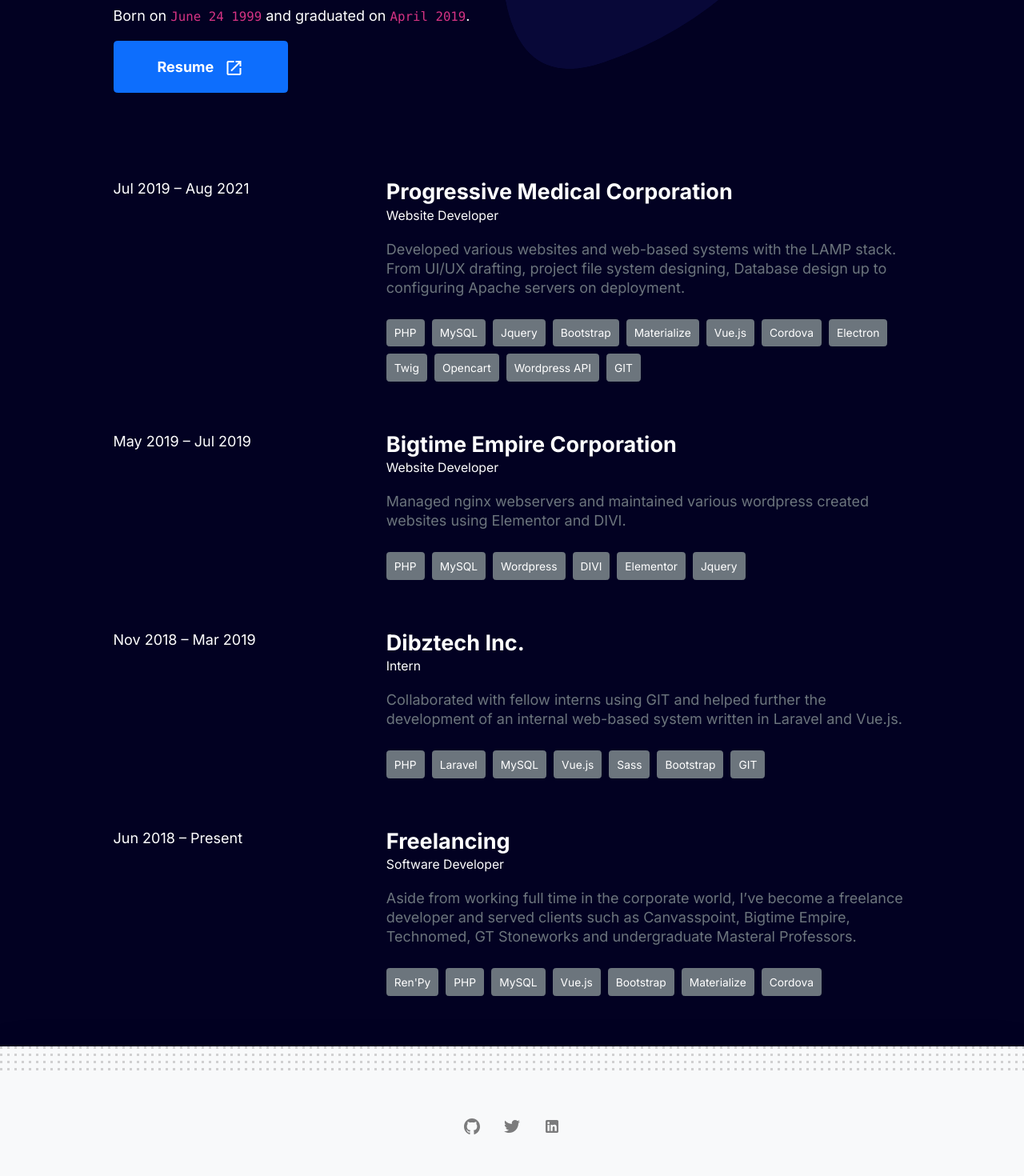
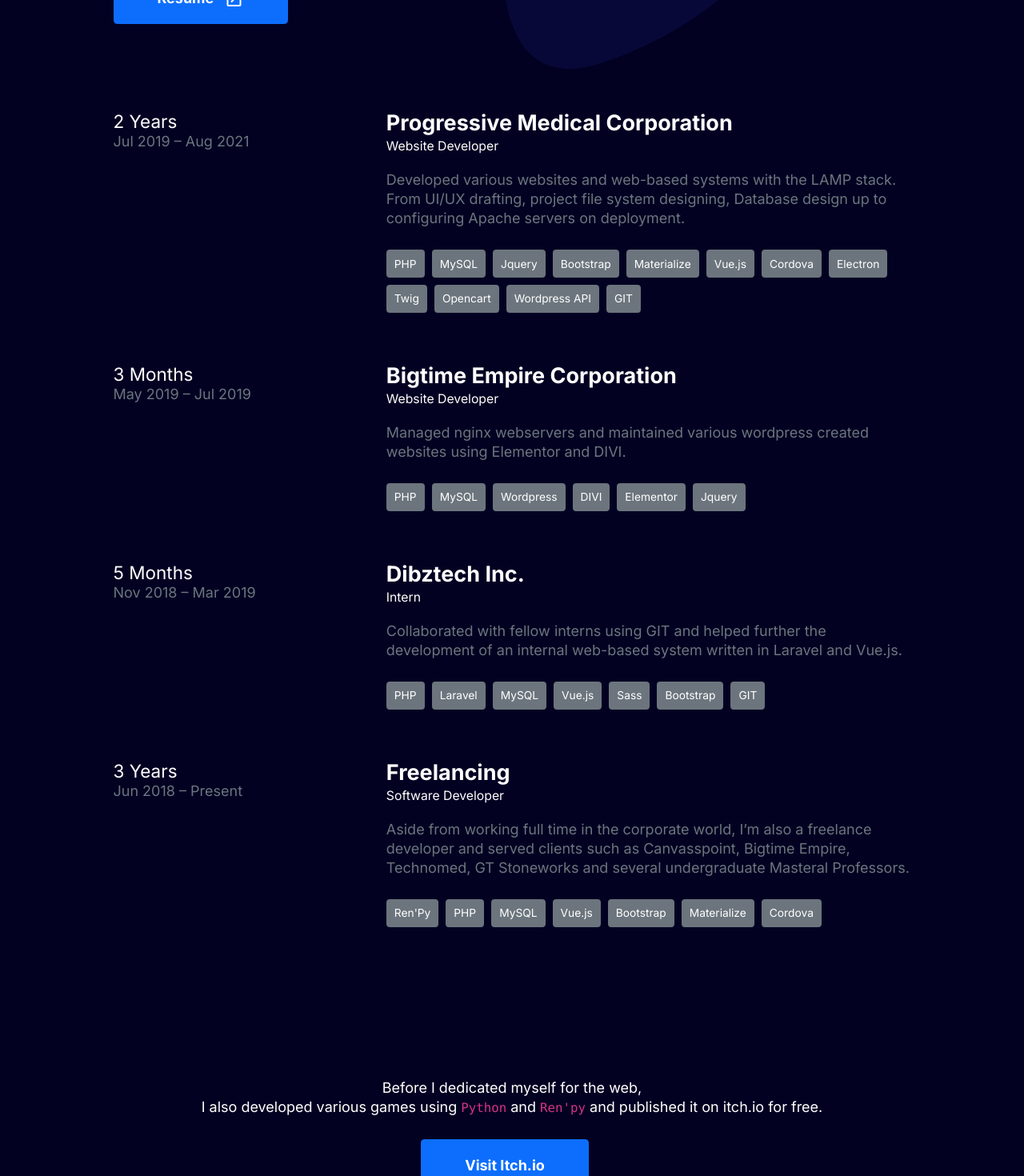
Before and after one commit to jpneey/jpburato.now.sh.dev, a Vue app: page /about in a window 1280 px wide. Shown: the part 440-1910 px from the top of the page at 80% size. Built offline with nearby package versions, Linux system fonts and the light colour scheme.

Commit message:
Misc: updated projects, added itch

```diff
--- a/src/App.vue
+++ b/src/App.vue
@@ -18,10 +18,18 @@
 
   <router-view />
 
-  <div class="bg-light mt-5 shadow-lg">
+  <div id="itch" class="d-block position-relative w-100  mt-5">
+    <div class="container d-block text-center position-relative py-5">
+      <div class="d-block py-5 mt-3">
+        <p class="text-white mb-4">Before I dedicated myself for the web,<br>I also developed various games using <code>Python</code> and <code>Ren'py</code> and published it on itch.io for free.</p>
+        <a href="https://jpe.itch.io/" target="_blank" class="btn btn-primary fw-bold py-3 px-5 me-3">Visit Itch.io</a>
+      </div>
+    </div>
+  </div>
+
+  <div class="bg-light shadow-lg">
     <div class="point p-3"></div>
     <div class="container">
-
 
       <div class="row row-cols-1">
         <div class="col">
--- a/src/api/experiences.json
+++ b/src/api/experiences.json
@@ -4,27 +4,31 @@
       "position": "Website Developer",
       "company": "Progressive Medical Corporation",
       "role": "Developed various websites and web-based systems with the LAMP stack. From UI/UX drafting, project file system designing, Database design up to configuring Apache servers on deployment.",
-      "tool": ["PHP", "MySQL", "Jquery", "Bootstrap", "Materialize", "Vue.js", "Cordova", "Electron", "Twig", "Opencart", "Wordpress API", "GIT"]
+      "tool": ["PHP", "MySQL", "Jquery", "Bootstrap", "Materialize", "Vue.js", "Cordova", "Electron", "Twig", "Opencart", "Wordpress API", "GIT"],
+      "total": "2 Years"
     },
     {
       "duration": "May 2019 – Jul 2019",
       "position": "Website Developer",
       "company": "Bigtime Empire Corporation",
       "role": "Managed nginx webservers and maintained various wordpress created websites using Elementor and DIVI.",
-      "tool": ["PHP", "MySQL", "Wordpress", "DIVI", "Elementor", "Jquery"]
+      "tool": ["PHP", "MySQL", "Wordpress", "DIVI", "Elementor", "Jquery"],
+      "total": "3 Months"
     },
     {
       "duration": "Nov 2018 – Mar 2019",
       "position": "Intern",
       "company": "Dibztech Inc.",
       "role": "Collaborated with fellow interns using GIT and helped further the development of an internal web-based system written in Laravel and Vue.js.",
-      "tool": ["PHP", "Laravel", "MySQL", "Vue.js", "Sass", "Bootstrap", "GIT"]
+      "tool": ["PHP", "Laravel", "MySQL", "Vue.js", "Sass", "Bootstrap", "GIT"],
+      "total": "5 Months"
     },
     {
       "duration": "Jun 2018 – Present",
       "position": "Software Developer",
       "company": "Freelancing",
-      "role": "Aside from working full time in the corporate world, I’ve become a freelance developer and served clients such as Canvasspoint, Bigtime Empire, Technomed, GT Stoneworks and undergraduate Masteral Professors.",
-      "tool": ["Ren'Py", "PHP", "MySQL", "Vue.js", "Bootstrap", "Materialize", "Cordova"]
+      "role": "Aside from working full time in the corporate world, I’m also a freelance developer and served clients such as Canvasspoint, Bigtime Empire, Technomed, GT Stoneworks and several undergraduate Masteral Professors.",
+      "tool": ["Ren'Py", "PHP", "MySQL", "Vue.js", "Bootstrap", "Materialize", "Cordova"],
+      "total": "3 Years"
     }
 ]
--- a/src/api/projects.json
+++ b/src/api/projects.json
@@ -1,13 +1,4 @@
 [
-    {
-        "title": "GT Stoneworks",
-        "details": "A mobile app created with React, Cordova and PHP.",
-        "lang": ["App", "React", "Cordova", "PHP"],
-        "link": "https://play.google.com/store/apps/details?id=org.stoneworksbeta.app",
-        "img": "./asset/gt.jpg",
-        "text": "Download",
-        "theme": "#efddaf"
-    },
     {
         "title": "Hans - WIP",
         "details": "Clean and minimalist photography portfolio template.",
@@ -25,6 +16,24 @@
         "img": "./asset/mchanjo.jpg",
         "text": "Visit Site" ,
         "theme": "#ce2424"
+    },
+    {
+        "title": "Progressive Medical Corporation",
+        "details": "A responsive website that features it's own custom CMS where admins can edit it's content.",
+        "lang": ["Website", "Materialize", "PHP"],
+        "link": "https://pmc.ph/",
+        "img": "./asset/pmc.jpg",
+        "text": "Visit Site",
+        "theme": "#10155e"
+    },
+    {
+        "title": "GT Stoneworks",
+        "details": "A mobile app created with React, Cordova and PHP.",
+        "lang": ["App", "React", "Cordova", "PHP"],
+        "link": "https://play.google.com/store/apps/details?id=org.stoneworksbeta.app",
+        "img": "./asset/gt.jpg",
+        "text": "Download",
+        "theme": "#efddaf"
     },
     {
         "title": "PMC Meet",
--- a/src/components/Itemcard.vue
+++ b/src/components/Itemcard.vue
@@ -1,8 +1,8 @@
 <template>
     <div class="col">
+        <a :href="link" target="_blank">
             <div class="d-block position-relative mb-4 fade-in">
-            <div class="item-image d-block position-relative w-100 bg-light overflow-hidden">
-
+                <div class="item-image to-enter d-block position-relative w-100 bg-light overflow-hidden">
                     <p class="detail d-block w-100 bg-white position-absolute start-0 bottom-0">
                         <span class="d-block w-100 pt-5 pb-4 px-4 fw-bold text-body border-bottom">
                             <span class="title">{{ title }}</span>
@@ -11,13 +11,12 @@
                         <span class="d-block item-link text-decoration-none bg-white px-4 py-3 w-100 fw-bold text-body">
                             <span class="lang-wrap d-block"><span v-for="lang in langs" :key="lang" class="text-secondary me-2"><small>{{ lang }}</small></span></span>
                         </span>
-
-                    <a :href="link" target="_blank" class="position-absolute bottom-0 end-0 material-icons text-dark text-decoration-none py-3 px-4">east</a>
                     </p>
                     <div class="overlay position-absolute top-0 start-0 w-100" :style="'background:' + theme"></div>
                     <img :src="image" :alt="title" class="position-absolute shadow-lg rounded-3">
                 </div>
             </div>
+        </a>
     </div>
 </template>
 <script>
--- a/src/components/Work.vue
+++ b/src/components/Work.vue
@@ -2,12 +2,12 @@
     <div class="row mb-5">
         <div class="col col-12 col-md-4">
             <div class="aside">
-                <p>{{ duration }}</p>
+                <h5>{{ total }}</h5>
+                <p class="text-secondary">{{ duration }}</p>
             </div>
         </div>
-
         <div class="col col-12 col-md-8">
-            <div class="content">
+            <div class="content position-relative">
                 <h4 class="fw-bold mb-0">{{ company }}</h4>
                 <p class="text-white mb-3"><small>{{ job }}</small></p>
                 <p class="text-secondary mb-4">{{ role }}</p>
@@ -25,7 +25,8 @@
         job: String,
         company: String,
         role: String,
-        tools: Array
+        tools: Array,
+        total: String,
     }
 }
 </script>
--- a/src/views/About.vue
+++ b/src/views/About.vue
@@ -3,14 +3,14 @@
     <div class="container d-block position-relative py-5">
       <div class="d-block py-5 mt-3">
         <h1 class="text-white mt-5 hero fw-bold mb-2">
-          A developer<br>Based in the province of Rizal, Philippines.
+          A developer<br>Based in the Philippines.
         </h1>
-        <p class="text-white mb-3">Born on <code>June 24 1999</code> and graduated on <code>April 2019</code>.</p>
+        <p class="text-white mb-3">Writing software since <code>2018</code>. I'm always available for <code>freelance</code>.</p>
         <a href="./asset/jp-resume.pdf" target="_blank" class="btn btn-primary fw-bold py-3 px-5 me-3">Resume <i class="material-icons align-middle ms-2">open_in_new</i></a>
       </div>
     </div>
     <div class="container d-block position-relative text-white">
-      <Work v-for="experience in experiences" :key="experience" :job="experience.position" :role="experience.role" :duration="experience.duration" :company="experience.company" :tools="experience.tool" />
+      <Work v-for="experience in experiences" :key="experience" :job="experience.position" :total="experience.total" :role="experience.role" :duration="experience.duration" :company="experience.company" :tools="experience.tool" />
     </div>
   </div>
 </template>
```
Also changed, not shown: public/css/main.css (+8 -0 lines), public/asset/pmc.jpg. Lines whose indentation alone changed are shown as unchanged.
